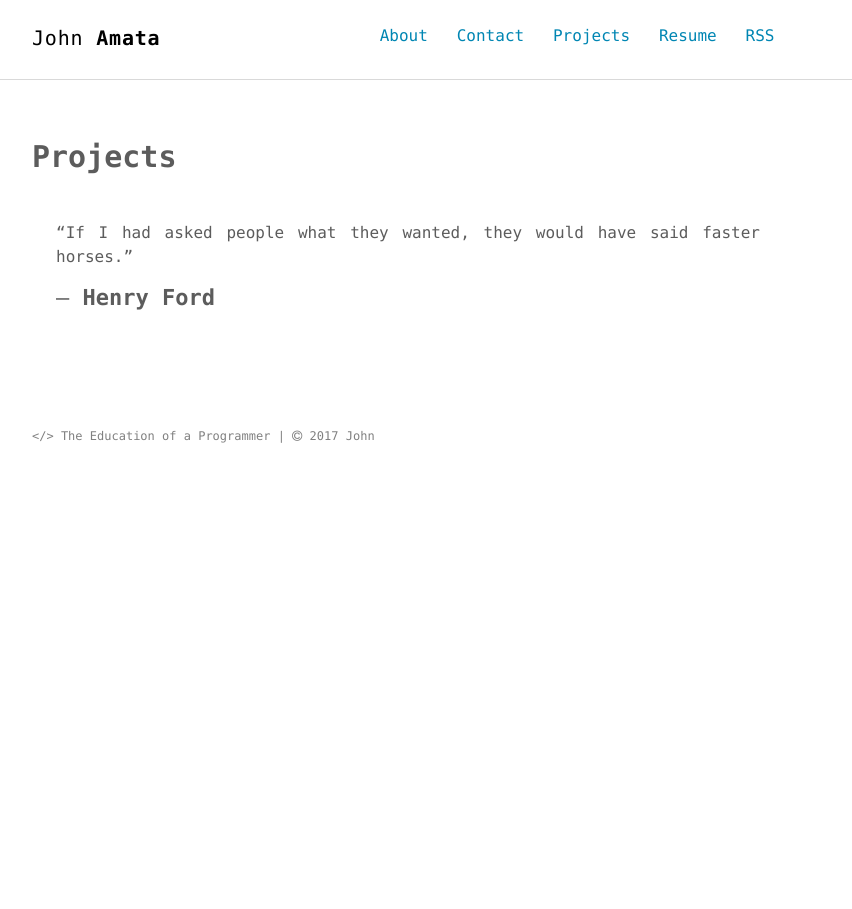
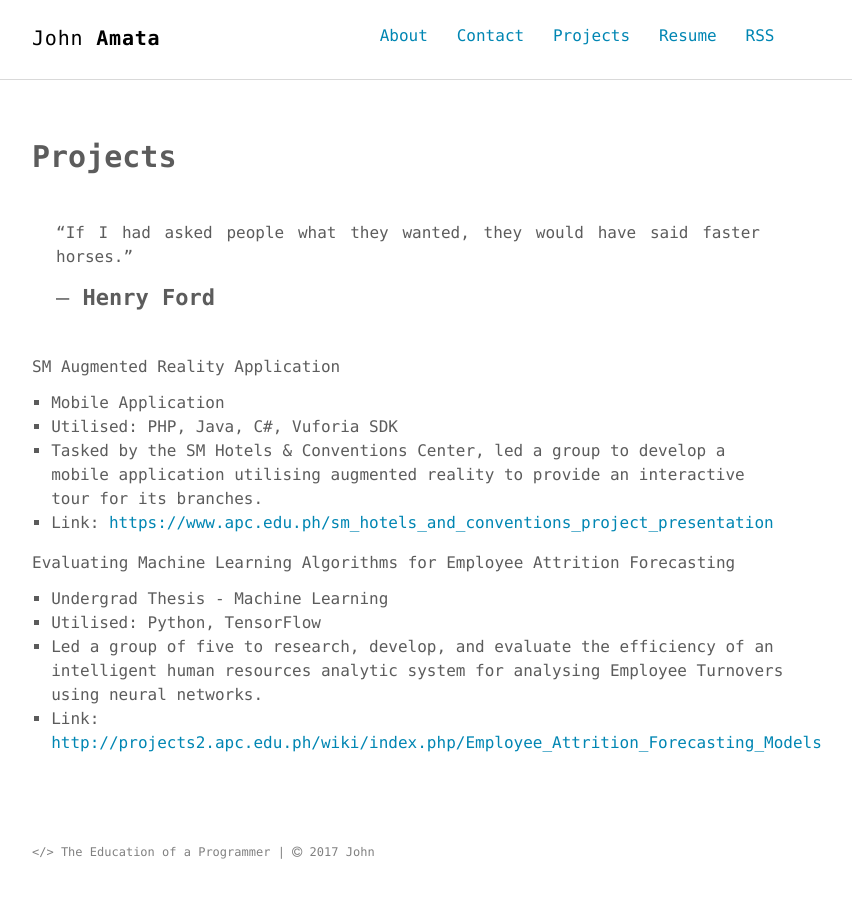
Before and after one commit to jpamata/jpamata.github.io, a Jekyll site: the page built from projects.md, in a window 1280 px wide. Shown: the whole page, without its empty margins (232-1084 px from the left). Built offline with Jekyll 4.4.1, drawn with Linux system fonts in a browser that asks for light colours.

Commit message:
Update projects.md

```diff
--- a/projects.md
+++ b/projects.md
@@ -7,3 +7,21 @@ permalink: /projects/
 <p align="justify"> “If I had asked people what they wanted, they would have said faster horses.”</p>
     <p class="lead"> — <strong class="author-name" itemprop="name">Henry Ford</strong></p>
 </div>
+
+<p>SM Augmented Reality Application<p/>
+<ul>
+<li>Mobile Application</li>
+<li>Utilised: PHP, Java, C#, Vuforia SDK</li>
+<li>Tasked by the SM Hotels & Conventions Center, led a group to develop a mobile application utilising augmented reality to provide an interactive tour for its branches.</li>
+<li>Link: <a href="https://www.apc.edu.ph/sm_hotels_and_conventions_project_presentation">https://www.apc.edu.ph/sm_hotels_and_conventions_project_presentation</a></li>
+</ul>
+
+<p>Evaluating Machine Learning Algorithms for Employee Attrition Forecasting<p/>
+<ul>
+<li>Undergrad Thesis - Machine Learning</li>
+<li>Utilised: Python, TensorFlow</li>
+<li>Led a group of five to research, develop, and evaluate the efficiency of an intelligent
+human resources analytic system for analysing Employee Turnovers using neural
+networks.</li>
+<li>Link: <a href="http://projects2.apc.edu.ph/wiki/index.php/Employee_Attrition_Forecasting_Models">http://projects2.apc.edu.ph/wiki/index.php/Employee_Attrition_Forecasting_Models</a></li>
+</ul>
```
